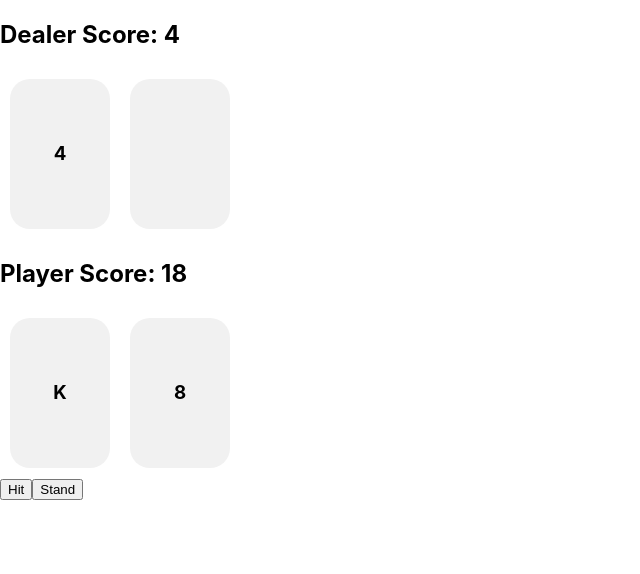
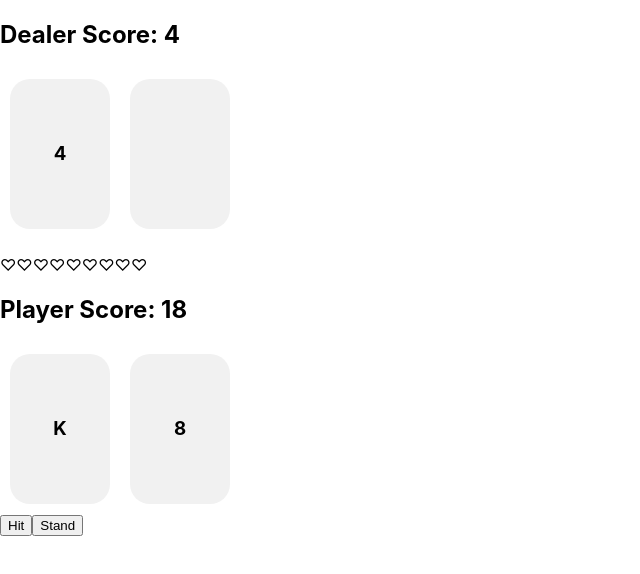
Before and after one commit to ninaespiritu/Catjack, a React (Create React App) app: page / in a window 1280 px wide. Shown: the top 574 px of the page, without its empty margins (0-640 px from the left). Built offline with nearby package versions, Linux system fonts and the light colour scheme.

Commit message:
Implement cat lives for player

```diff
--- a/src/Blackjack.js
+++ b/src/Blackjack.js
@@ -21,36 +21,18 @@ export const Blackjack = () => {
 	const [dealerScore, setDealerScore] = useState(computerScore);
 	const dealerTempScore = getPoints(dealerCards[0]);
 
+	const [catLives, setCatLives] = useState(9);
 	// console.log(playerCards);
 	// console.log(dealerCards);
 
-	// // FUNCTION: Calculate score
-	// const calculateScore = (cards, score) => {
-	// 	if (score === 21 && cards.length === 2) {
-	// 		return 21;
-	// 	} else if (cards[-1] === "A" && score > 21) {
-	// 		return score - 10;
-	// 	} else {
-	// 		return score;
-	// 	}
-	// };
-
 	useEffect(() => {
-		// if (playerScore === 21 || dealerScore === 21 || playerScore > 21) {
-		// 	console.log("Turn over");
-		// }
 		if (dealerScore === 21 && dealerCards.length === 2) {
 			setResult("Dealer has Blackjack. You lose.");
 			setTurnOver(true);
 		} else if (playerScore === 21 && playerCards.length === 2) {
 			setResult("You have Blackjack! You win!");
 			setTurnOver(true);
-		}
-		// else if (dealerScore === 21 && playerScore < 21) {
-		// 	setResult("Dealer has the higher score. You lose.");
-		// 	setTurnOver(true);
-		// }
-		else if (playerScore === 21 && dealerScore < 21) {
+		} else if (playerScore === 21 && dealerScore < 21) {
 			setResult("You win!");
 			setTurnOver(true);
 		} else if (playerScore > 21) {
@@ -130,6 +112,10 @@ export const Blackjack = () => {
 
 			<p>{result}</p>
 
+			{[...Array(catLives)].map((e, i) => (
+				<span key={i}>&#9825;</span>
+			))}
+
 			<h2>Player Score: {playerScore}</h2>
 			<div style={{ display: "flex" }}>
 				{playerCards.map((card, i) => (
```
